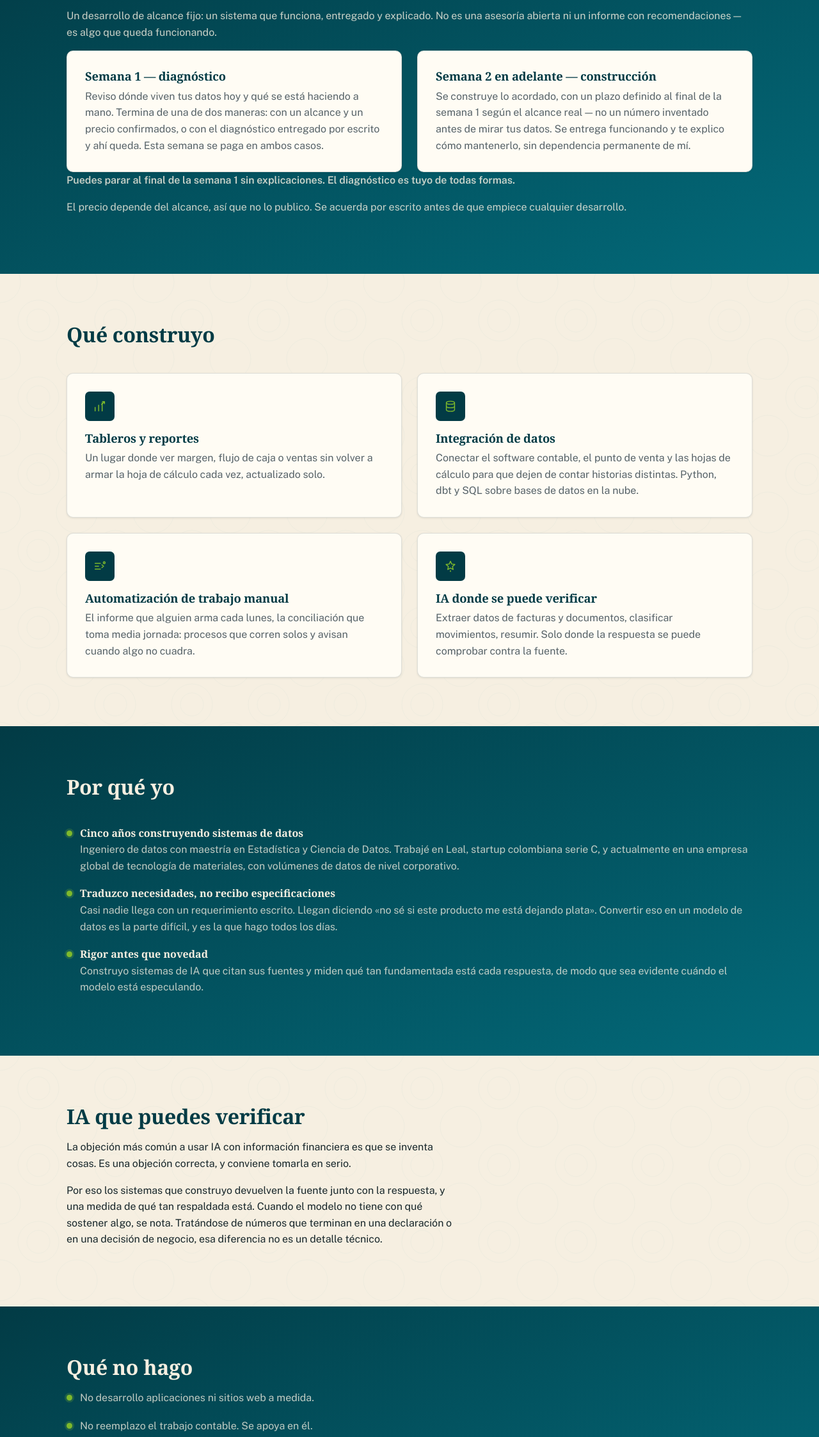
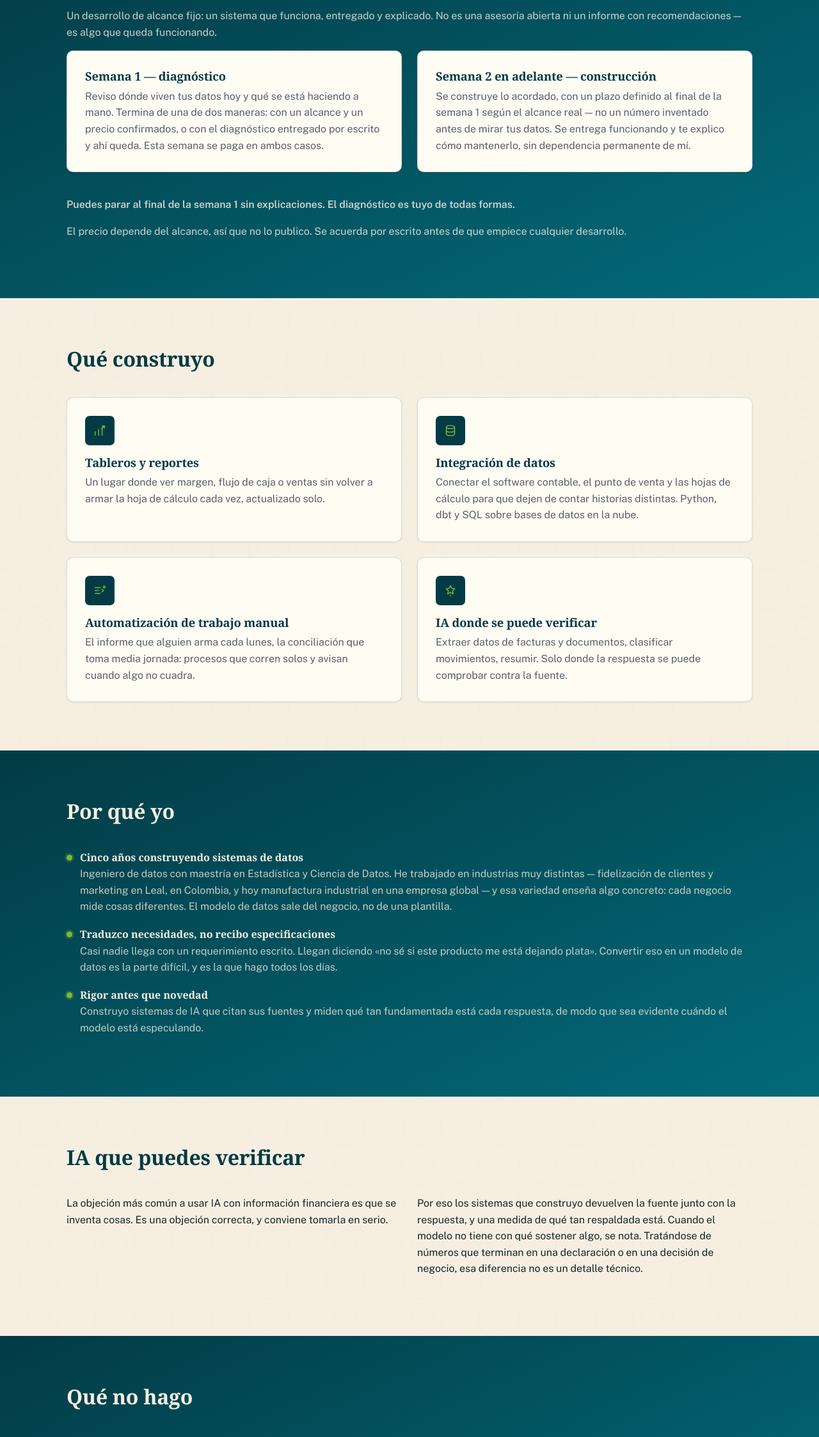
Before and after one commit to jfsalcedo10/ms-finance-consulting, a plain HTML site: page datos-ia.html in a window 1280 px wide. Shown: the part 519-2765 px from the top of the page at 64% size. Drawn offline with nearby package versions, Linux system fonts and the light colour scheme; a web font is replaced by a local one.

Commit message:
Rework the Data & AI page layout and the experience copy
- The trust and limits sections filled only part of the container: they
  used a .prose-narrow class capping them at 62ch inside a 1120px
  container. Both now use the patterns the site already has — About's
  two-column prose grid and its two-column values list — and
  .prose-narrow is deleted rather than left as a second way to do the
  same thing.
- The engagement terms sat flush against the bottom of the cards above
  them, reading as an orphaned caption. They are now a grouped block with
  real separation.
- "Series C Colombian startup" is VC vocabulary most readers do not
  parse. Replaced with what actually carries weight: the range of
  industries — customer loyalty and marketing at Leal, industrial
  manufacturing today — which is the evidence for the claim that the data
  model comes from the business rather than a template.

Co-Authored-By: Claude Opus 5 <noreply@anthropic.com>

```diff
--- a/content/en.json
+++ b/content/en.json
@@ -341,7 +341,7 @@
       "title": "Why me",
       "experience": {
         "title": "Five years building data systems",
-        "body": "Data engineer with an MSc in Statistics and Data Science. Previously at Leal, a Series C Colombian startup, and currently at a global materials technology company, working at enterprise data volumes."
+        "body": "Data engineer with an MSc in Statistics and Data Science. I have worked across very different industries — customer loyalty and marketing at Leal, in Colombia, and today industrial manufacturing at a global company — and that range teaches something concrete: every business measures different things. The data model comes from the business, not from a template."
       },
       "requirements": {
         "title": "I translate needs, I don't receive specifications",
--- a/content/es.json
+++ b/content/es.json
@@ -341,7 +341,7 @@
       "title": "Por qué yo",
       "experience": {
         "title": "Cinco años construyendo sistemas de datos",
-        "body": "Ingeniero de datos con maestría en Estadística y Ciencia de Datos. Trabajé en Leal, startup colombiana serie C, y actualmente en una empresa global de tecnología de materiales, con volúmenes de datos de nivel corporativo."
+        "body": "Ingeniero de datos con maestría en Estadística y Ciencia de Datos. He trabajado en industrias muy distintas — fidelización de clientes y marketing en Leal, en Colombia, y hoy manufactura industrial en una empresa global — y esa variedad enseña algo concreto: cada negocio mide cosas diferentes. El modelo de datos sale del negocio, no de una plantilla."
       },
       "requirements": {
         "title": "Traduzco necesidades, no recibo especificaciones",
--- a/css/styles.css
+++ b/css/styles.css
@@ -960,11 +960,10 @@ form:has(button:disabled) {
   border-bottom-color: var(--color-green);
 }
 
-/* Narrow measure for the reading-oriented sections of the data page (the
-   trust argument, the scope limits). Full container width is fine for cards
-   and lists but hurts sustained prose. */
-.prose-narrow {
-  max-width: 62ch;
+/* Terms below the engagement cards. Needs real separation from the grid
+   above it, or it reads as an orphaned caption hanging off the last card. */
+.offer-terms {
+  margin-top: 38px;
 }
 
 /* The walk-away guarantee. It carries more weight than the body copy around
--- a/datos-ia.html
+++ b/datos-ia.html
@@ -176,8 +176,10 @@ l-173 -152 0 -515 c0 -427 2 -514 14 -514 21 0 239 110 454 227 l192 106 0
           </div>
         </div>
 
+        <div class="offer-terms">
           <p class="note-strong">Puedes parar al final de la semana 1 sin explicaciones. El diagnóstico es tuyo de todas formas.</p>
           <p>El precio depende del alcance, así que no lo publico. Se acuerda por escrito antes de que empiece cualquier desarrollo.</p>
+        </div>
       </div>
     </section>
 
@@ -221,7 +223,7 @@ l-173 -152 0 -515 c0 -427 2 -514 14 -514 21 0 239 110 454 227 l192 106 0
             <span class="dot"></span>
             <div>
               <strong>Cinco años construyendo sistemas de datos</strong>
-              <span>Ingeniero de datos con maestría en Estadística y Ciencia de Datos. Trabajé en Leal, startup colombiana serie C, y actualmente en una empresa global de tecnología de materiales, con volúmenes de datos de nivel corporativo.</span>
+              <span>Ingeniero de datos con maestría en Estadística y Ciencia de Datos. He trabajado en industrias muy distintas — fidelización de clientes y marketing en Leal, en Colombia, y hoy manufactura industrial en una empresa global — y esa variedad enseña algo concreto: cada negocio mide cosas diferentes. El modelo de datos sale del negocio, no de una plantilla.</span>
             </div>
           </li>
           <li>
@@ -246,25 +248,27 @@ l-173 -152 0 -515 c0 -427 2 -514 14 -514 21 0 239 110 454 227 l192 106 0
          own section rather than a bullet. -->
     <section class="section">
       <div class="container">
-        <div class="prose-narrow reveal">
+        <div class="section-header align-left reveal">
           <h2>IA que puedes verificar</h2>
-          <p>La objeción más común a usar IA con información financiera es que se inventa cosas. Es una objeción correcta, y conviene tomarla en serio.</p>
-          <p>Por eso los sistemas que construyo devuelven la fuente junto con la respuesta, y una medida de qué tan respaldada está. Cuando el modelo no tiene con qué sostener algo, se nota. Tratándose de números que terminan en una declaración o en una decisión de negocio, esa diferencia no es un detalle técnico.</p>
+        </div>
+        <div class="grid grid-2">
+          <p class="reveal">La objeción más común a usar IA con información financiera es que se inventa cosas. Es una objeción correcta, y conviene tomarla en serio.</p>
+          <p class="reveal">Por eso los sistemas que construyo devuelven la fuente junto con la respuesta, y una medida de qué tan respaldada está. Cuando el modelo no tiene con qué sostener algo, se nota. Tratándose de números que terminan en una declaración o en una decisión de negocio, esa diferencia no es un detalle técnico.</p>
         </div>
       </div>
     </section>
 
     <section class="section section-alt">
       <div class="container">
-        <div class="prose-narrow">
+        <div class="section-header align-left reveal">
           <h2>Qué no hago</h2>
-          <ul class="values-list">
+        </div>
+        <ul class="values-list grid grid-2 reveal">
           <li><span class="dot"></span><div><span>No desarrollo aplicaciones ni sitios web a medida.</span></div></li>
           <li><span class="dot"></span><div><span>No reemplazo el trabajo contable. Se apoya en él.</span></div></li>
           <li><span class="dot"></span><div><span>No propongo IA cuando una hoja de cálculo bien hecha resuelve el problema.</span></div></li>
           <li><span class="dot"></span><div><span>No tomo proyectos que exijan soporte inmediato a toda hora. Trabajo con alcance definido y tiempos acordados.</span></div></li>
         </ul>
-        </div>
       </div>
     </section>
 
```
Also changed, not shown: en/data-ai.html (+11 -7 lines), templates/pages/data.html (+10 -6 lines). Lines whose indentation alone changed are shown as unchanged.
